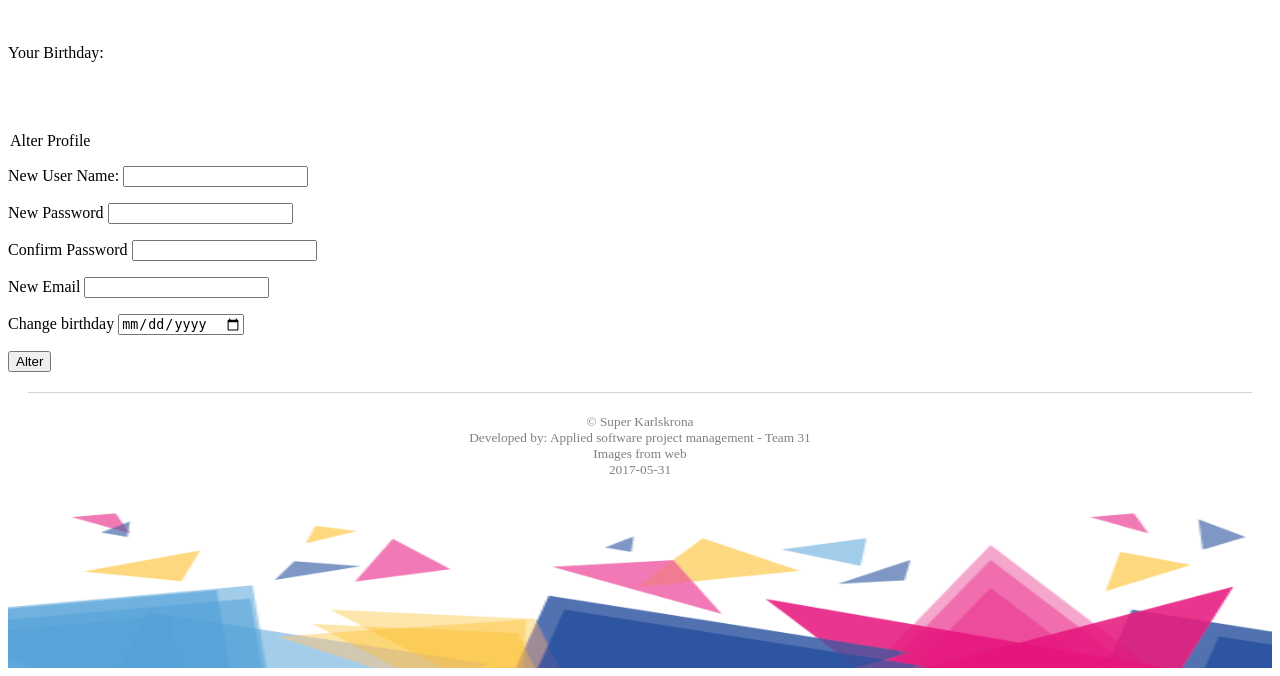
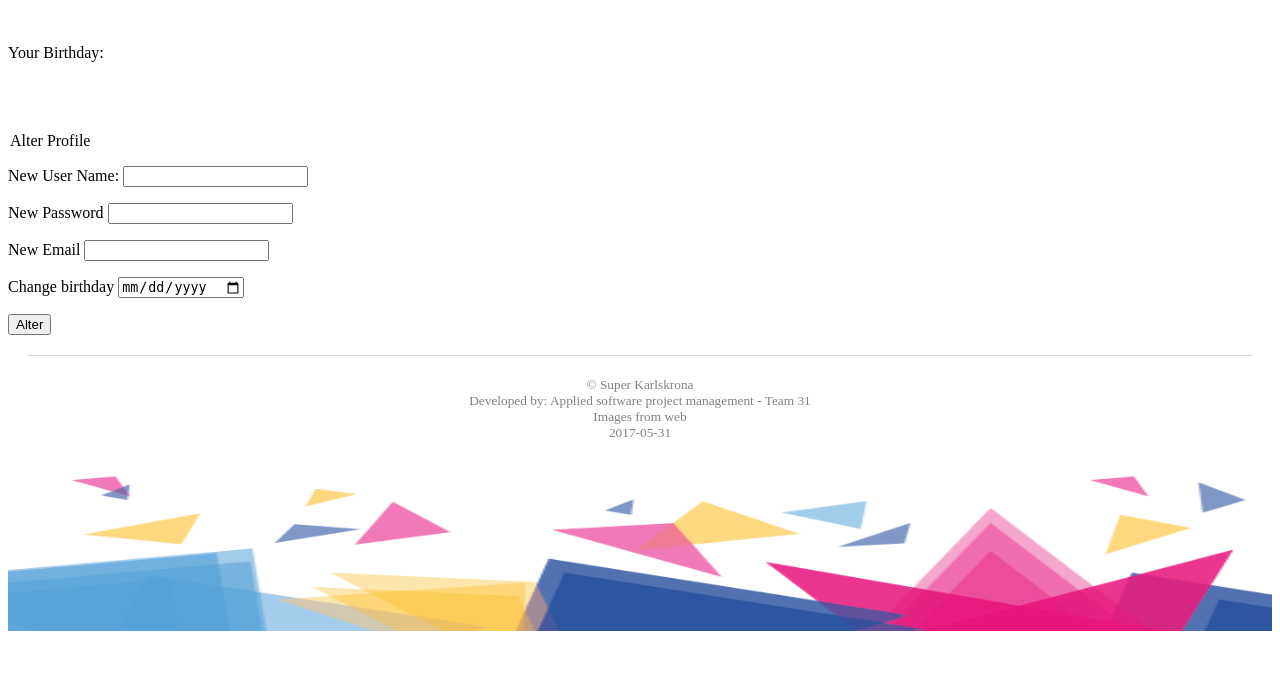
Before and after one commit to dajiyuanzi/Team31, a PHP site: page /profile.php in a window 1280 px wide. Shown: the part 555-1231 px from the top of the page. After the commit the page ends 1186 px from the top, so only its background shows below. Run offline with PHP 8.4, Linux system fonts and the light colour scheme; a user stored in the database is signed in; data comes from the database, SQL or seed files in the repository; some libraries are stand-ins or nearby versions.

Commit message:
fix small bug

```diff
--- a/frontend/profile.php
+++ b/frontend/profile.php
@@ -88,10 +88,6 @@ function validate(){
 				<input id="password" name="password" type="password" class="input" />
 			<p/>
             <p>
-				<label for="confirm password" class="label">Confirm Password</label>
-				<input id="confirm password" name="password2" type="password" class="input" />
-			<p/>
-            <p>
 				<label for="email" class="label">New Email</label>
 				<input id="email" name="email" type="email" class="input" />
 		  	<p/>
```
